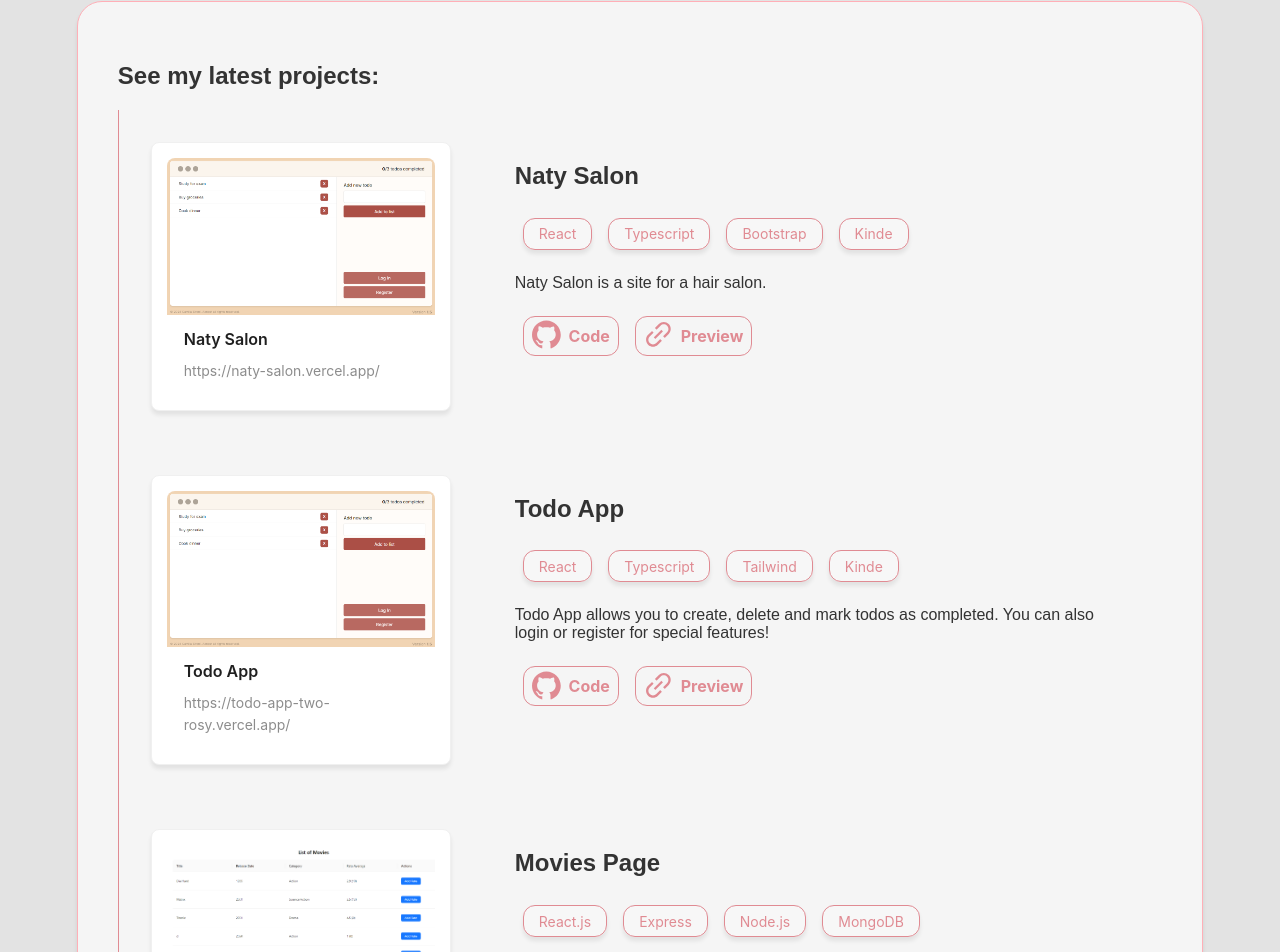
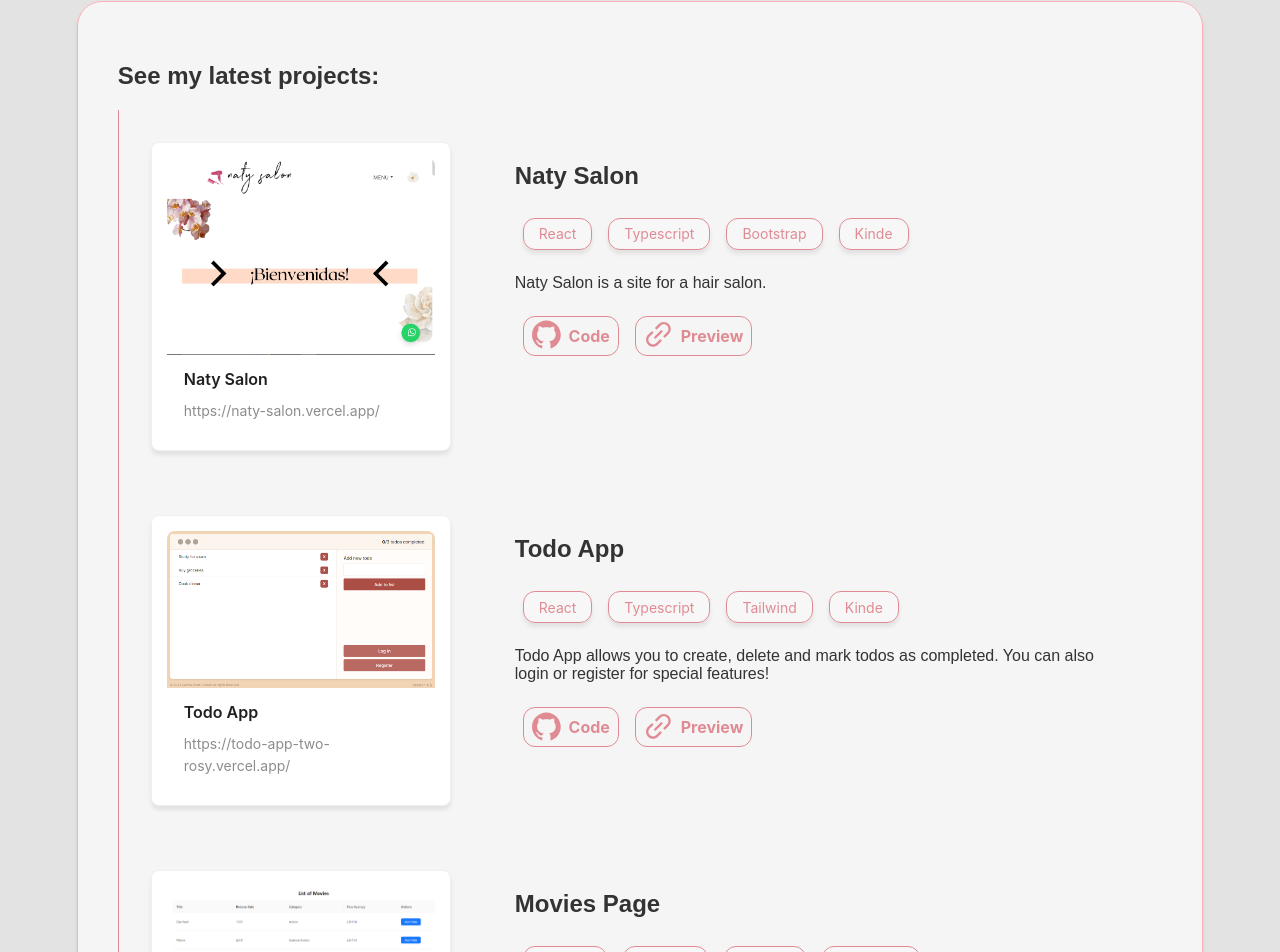
Before and after one commit to CamilaSironi/My-portfolio, a React (Vite) app: page / in a window 1280 px wide. Shown: the part 925-1877 px from the top of the page. Built offline with nearby package versions, Linux system fonts and the light colour scheme.

Commit message:
add image

```diff
--- a/src/components/projects.jsx
+++ b/src/components/projects.jsx
@@ -3,6 +3,7 @@ import Meta from "antd/es/card/Meta"
 import img1 from "../images/project1.png"
 import img3 from "../images/project3.png"
 import img4 from "../images/project4.png"
+import img5 from "../images/project5.png"
 import Link from "antd/es/typography/Link"
 import { GithubOutlined, LinkOutlined} from "@ant-design/icons"
 
@@ -17,7 +18,7 @@ function Projects() {
                         <Card
                             hoverable
                             bordered={true}
-                            cover={<img alt="example" src={img4} />}
+                            cover={<img alt="example" src={img5} />}
                             type='flex'
                         >
                             <Meta title="Naty Salon" description="https://naty-salon.vercel.app/" />
```
Also changed, not shown: src/images/project5.png (added).
